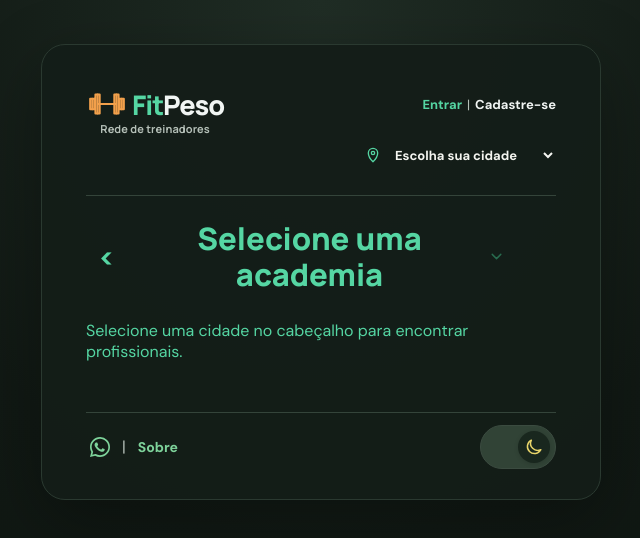
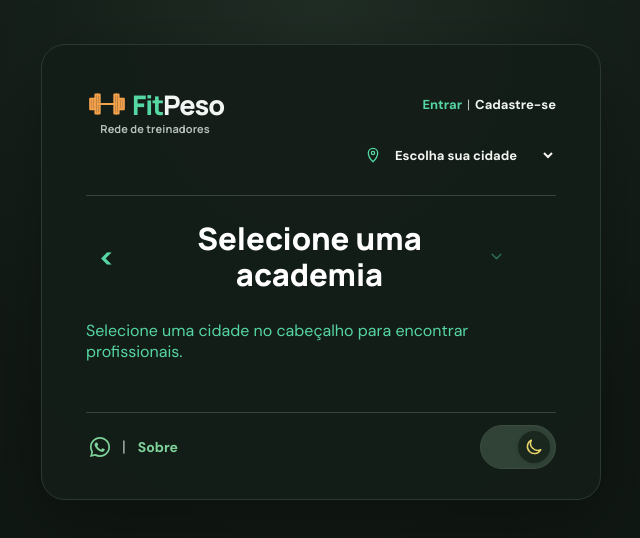
Before and after one commit to albertoapr/calculadoraimc, a Vue app: page /profissionais in a window 1280 px wide. Shown: the top 538 px of the page, without its empty margins (319-959 px from the left). Built offline with nearby package versions, Linux system fonts and the light colour scheme.

Commit message:
fix(theme): garantir nome da academia branco no tema escuro

```diff
--- a/src/assets/main.css
+++ b/src/assets/main.css
@@ -3581,12 +3581,15 @@ html[data-theme='dark'] .home-training-subtitle {
   left: 4px;
 }
 
-/* Título da academia na listagem pública: contraste fixo no tema escuro. */
+/* Nome da academia branco no tema escuro em ambas as telas.
+   A regra global precisa prevalecer sobre os estilos gerais do título. */
+html[data-theme='dark'] #page-title.academy-public-title .academy-title-name,
+html[data-theme='dark'] .home-academy-title .home-academy-change-button > span,
+html[data-theme='dark'] .home-academy-title .home-academy-change-button {
+  color: #ffffff;
+}
 html[data-theme='dark'] #page-title.academy-public-title .academy-title-prefix {
   color: #ffffff;
-}
-html[data-theme='dark'] #page-title.academy-public-title .academy-title-name {
-  color: #55d6a3;
 }
 
 /* Modal de seleção de academia: manter todas as superfícies e textos no tema escuro.
```
